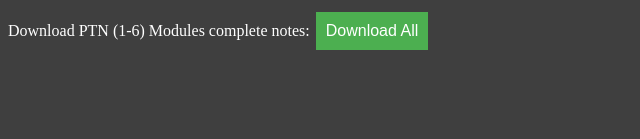
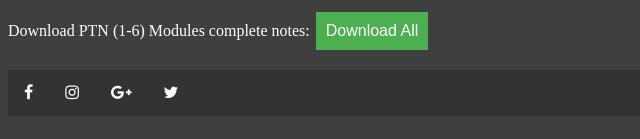
Before and after one commit to ashone77/ktuforum, a plain HTML site: page index.html in a window 1280 px wide. Shown: the part 451-590 px from the top of the page, 0-640 px from the left. Drawn offline with Linux system fonts and the light colour scheme.

Commit message:
Added Footer.
4 icons. changes in stylle.css too.

```diff
--- a/index.html
+++ b/index.html
@@ -6,7 +6,8 @@
         <meta name="description" content="KTU notes and materials">
         <meta name="keywords" content="KTU,NOTES,ENGINEERING,BTECH,EXAM">
         <meta name="viewport" content="width=device-width, initial-scale=1">
-        <link rel="stylesheet" href="./styles.css">
+        <link rel="stylesheet" type="text/css" href="https://stackpath.bootstrapcdn.com/font-awesome/4.7.0/css/font-awesome.min.css">
+        <link rel="stylesheet" type="text/css" href="./styles.css">
 
     </head>
 
@@ -27,6 +28,17 @@
         <p>Download OODP (1-6) Modules complete notes: <span><button class="button">Download All</button></span></p>
         <p>Download PTN (1-6) Modules complete notes: <span><button class="button">Download All</button></span></p>
 
+        <div class="footer-main-div">
+            <div class="footer-social-icons">
+                <ul>
+                    <li><a href="#" target="blank"><i class="fa fa-facebook"></i></a></li>
+                    <li><a href="#" target="blank"><i class="fa fa-instagram"></i></a></li>
+                    <li><a href="#" target="blank"><i class="fa fa-google-plus"></i></a></li>
+                    <li><a href="#" target="blank"><i class="fa fa-twitter"></i></a></li>
+
+                </ul>
+            </div>
+        </div>
 
     </body>
 </html>
```
